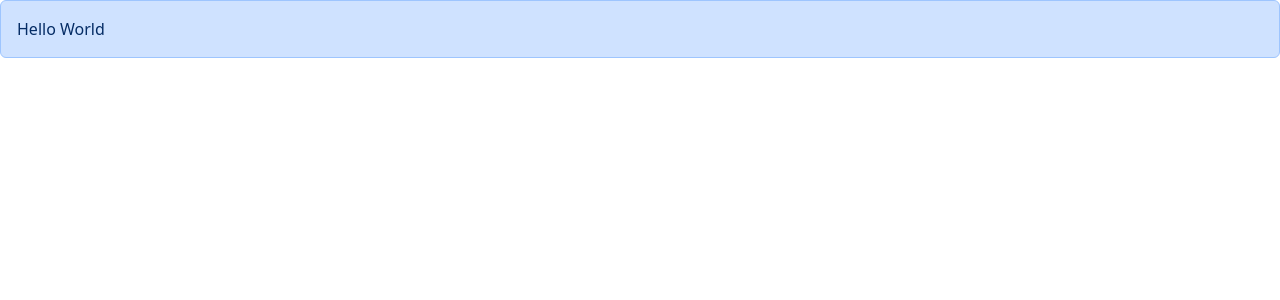
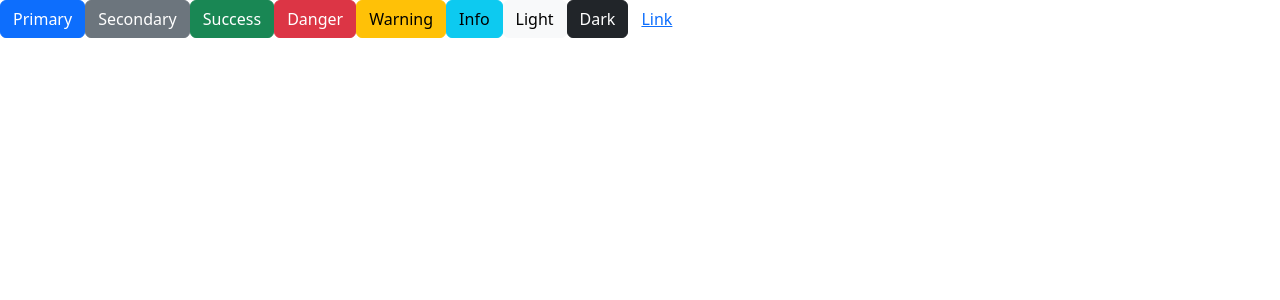
Before and after one commit to Shehu-Muhammad/Learning_React, a React app in the folder react-app/: page / in a window 1280 px wide. Shown: the top 300 px of the page. Built offline with nearby package versions, Linux system fonts and the light colour scheme; the HTML template or start-up script is replaced by a standard one.

Commit message:
created reusable button component using bootstrap

```diff
--- a/react-app/src/App.tsx
+++ b/react-app/src/App.tsx
@@ -1,11 +1,17 @@
-import Alert from './components/Alert';
+import Button from './components/Button';
 
 function App() {
   return (
     <div>
-      <Alert>
-        Hello <span>World</span>
-      </Alert>
+      <Button text='primary' />
+      <Button text='secondary' />
+      <Button text='success' />
+      <Button text='danger' />
+      <Button text='warning' />
+      <Button text='info' />
+      <Button text='light' />
+      <Button text='dark' />
+      <Button text='link' />
     </div>
   );
 }
--- /dev/null
+++ b/react-app/src/components/Button.tsx
@@ -0,0 +1,13 @@
+interface Props {
+  text: string;
+}
+
+const Button = ({ text }: Props) => {
+  return (
+    <div className={'btn btn-' + text}>
+      {text.charAt(0).toLocaleUpperCase() + text.slice(1)}
+    </div>
+  );
+};
+
+export default Button;
```
